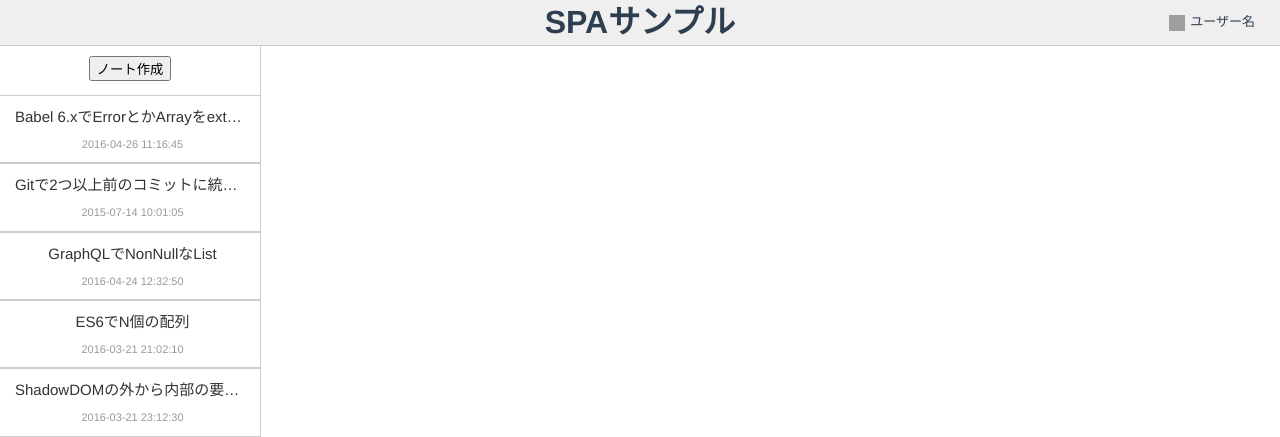
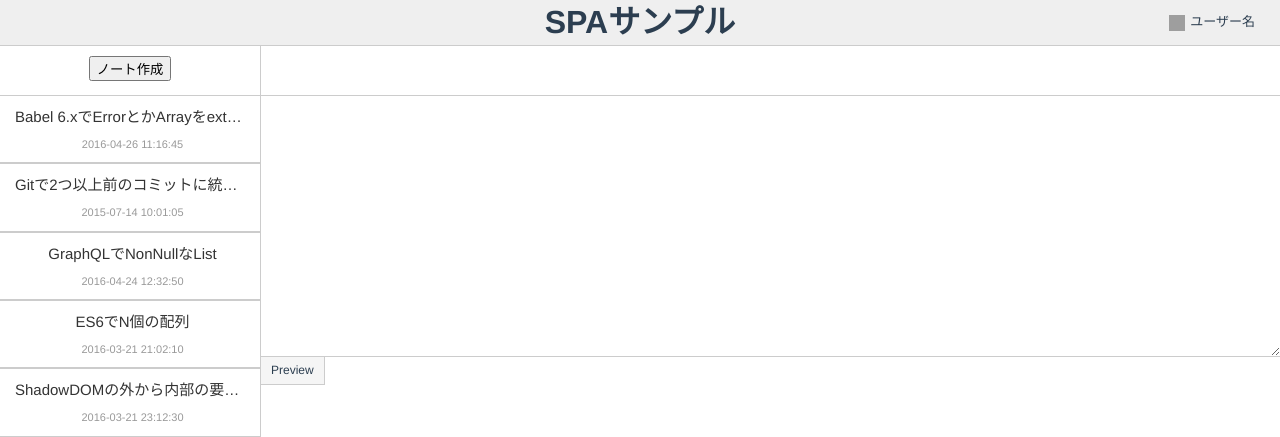
Before and after one commit to h5y1m141/vuex_todo_spa, a Vue app: page /#/ in a window 1280 px wide. Shown: the top 437 px of the page. Built offline with nearby package versions, Linux system fonts and the light colour scheme; grey boxes are pictures that could not be loaded.

Commit message:
本文のプレビュー含めた処理を修正

```diff
--- a/src/components/NoteBody.vue
+++ b/src/components/NoteBody.vue
@@ -1,21 +1,117 @@
 <template>
-  <div>
-    <div v-html="compiledHTML"></div>
+<div>
+  <div class="page-NoteEdit-body">
+    <textarea :value="note.body" />
   </div>
+  <div class="page-NoteEdit-preview">
+    <div class="NoteBody" v-html="compiledHTML"></div>
+  </div>
+</div>
 </template>
 <script>
 import marked from 'marked'
 export default {
   name: 'notebody',
   props: {
-    body: String
+    note: Object
   },
   computed: {
     compiledHTML () {
-      if (this.body !== undefined) {
-        return marked(this.body)
+      if (this.note.body !== undefined) {
+        return marked(this.note.body)
       }
     }
   }
 }
 </script>
+<style>
+.page-NoteEdit {
+  display: flex;
+  flex-direction: column;
+  height: calc(100vh - 45px);
+  overflow: hidden;
+}
+
+.page-NoteEdit-header {
+  position: relative;
+  border-bottom: 1px solid #CCC;
+  padding: 5px;
+  height: 50px;
+  box-sizing: border-box;
+}
+
+.page-NoteEdit-header > input[type="text"] {
+  font-size: 24px;
+  padding: 5px;
+  border: none;
+  font-weight: bold;
+  width: calc(100% - 200px);
+  outline: none;
+}
+
+.page-NoteEdit-buttons {
+  position: absolute;
+  right: 0;
+  top: 10px;
+}
+
+.page-NoteEdit-buttons > .Button {
+  margin: 0 5px;
+}
+
+.page-NoteEdit-body {
+  border-bottom: 1px solid #CCC;
+}
+
+.page-NoteEdit-body textarea {
+  width: 100%;
+  font-size: 16px;
+  box-sizing: border-box;
+  border: none;
+  outline: none;
+  padding: 10px;
+  resize: vertical;
+  height: 260px;
+  max-height: calc(100vh - 45px - 50px);
+  display: block;
+}
+
+.page-NoteEdit-preview {
+  flex: 1 1 auto;
+  overflow: auto;
+  padding: 20px 10px 10px 10px;
+  position: relative;
+}
+
+.page-NoteEdit-preview:before {
+  content: 'Preview';
+  display: inline-block;
+  background-color: #F5F5F5;
+  position: absolute;
+  top: 0;
+  left: 0;
+  padding: 5px 10px;
+  font-size: 12px;
+  border-right: 1px solid #CCC;
+  border-bottom: 1px solid #CCC;
+}
+.NoteBody pre {
+  border: 1px solid #CCC;
+  padding: 10px;
+  background: #FAFAFA;
+  margin: 10px 0;
+}
+
+.NoteBody blockquote {
+  border-left: 5px solid #CCC;
+  padding: 10px 10px 10px 20px;
+}
+
+.NoteBody blockquote > *:first-child {
+  margin-top: 0;
+}
+
+.NoteBody blockquote > *:last-child {
+  margin-bottom: 0;
+}
+</style>
--- /dev/null
+++ b/src/components/NoteHeader.vue
@@ -0,0 +1,48 @@
+<template>
+<div class="page-NoteEdit-header">
+  <input aria-label="タイトル" ref="title" type="text" :value="note.title" data-page-title />
+    <div class="page-NoteEdit-buttons">
+    </div>
+</div>
+</template>
+
+<script>
+export default {
+  name: 'noteheader',
+  props: {
+    note: Object
+  }
+}
+</script>
+
+<style>
+.page-NoteEdit {
+  display: flex;
+  flex-direction: column;
+  height: calc(100vh - 45px);
+  overflow: hidden;
+}
+
+.page-NoteEdit-header {
+  position: relative;
+  border-bottom: 1px solid #CCC;
+  padding: 5px;
+  height: 50px;
+  box-sizing: border-box;
+}
+
+.page-NoteEdit-header > input[type="text"] {
+  font-size: 24px;
+  padding: 5px;
+  border: none;
+  font-weight: bold;
+  width: calc(100% - 200px);
+  outline: none;
+}
+
+.page-NoteEdit-buttons {
+  position: absolute;
+  right: 0;
+  top: 10px;
+}
+</style>
--- a/src/pages/Dashboard.vue
+++ b/src/pages/Dashboard.vue
@@ -8,14 +8,19 @@
         <NoteList :notes="notes"></NoteList>
       </div>
     </div>
-    <div v-show="currentNote.body" class="page-Dashboard-main" role="form">
-      <NoteBody :body="currentNote.body"></NoteBody>
+    <div v-show="currentNote" class="page-Dashboard-main" role="form">
+      <div class="page-NoteEdit">
+        <NoteHeader :note="currentNote"></NoteHeader>
+
+        <NoteBody :note="currentNote"></NoteBody>
+      </div>
     </div>
   </div>
 </template>
 <script>
 import ButtonElement from '@/components/ButtonElement'
 import NoteList from '@/components/NoteList'
+import NoteHeader from '@/components/NoteHeader'
 import NoteBody from '@/components/NoteBody'
 import store from '@/stores/main'
 
@@ -25,7 +30,8 @@
   components: {
     ButtonElement,
     NoteList,
-    NoteBody
+    NoteBody,
+    NoteHeader
   },
   methods: {
     alertCheck () {
```
